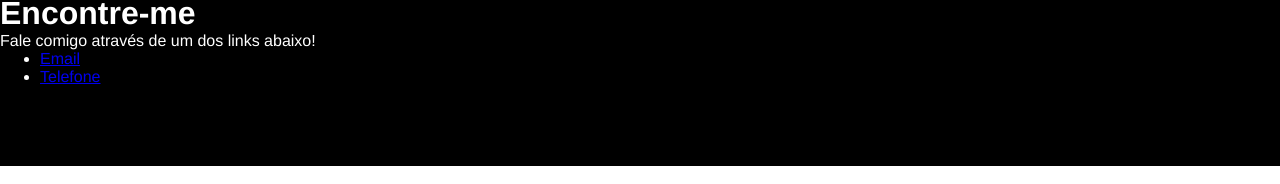
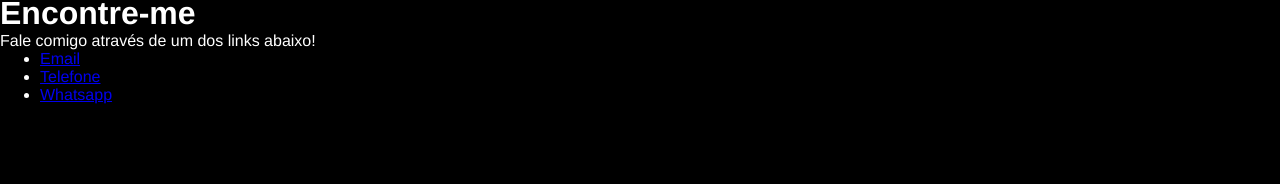
Before and after one commit to geov4naoliveira/idk, a plain HTML site: page template.html in a window 1280 px wide. Shown: the part 891-1075 px from the top of the page. Drawn offline with Linux system fonts and the light colour scheme.

Commit message:
Add files via upload

```diff
--- a/template.html
+++ b/template.html
@@ -63,6 +63,7 @@
             <ul>
                 <li><a href="mailto:geovanakkailane@gmail.com">Email</a></li>
                 <li><a href="tel:+5519983727956">Telefone</a></li>
+                <li><a href="https://wa.me/5519983727956" target="_blank">Whatsapp</a></li>
             </ul>
         </p>
     </nav>
```
